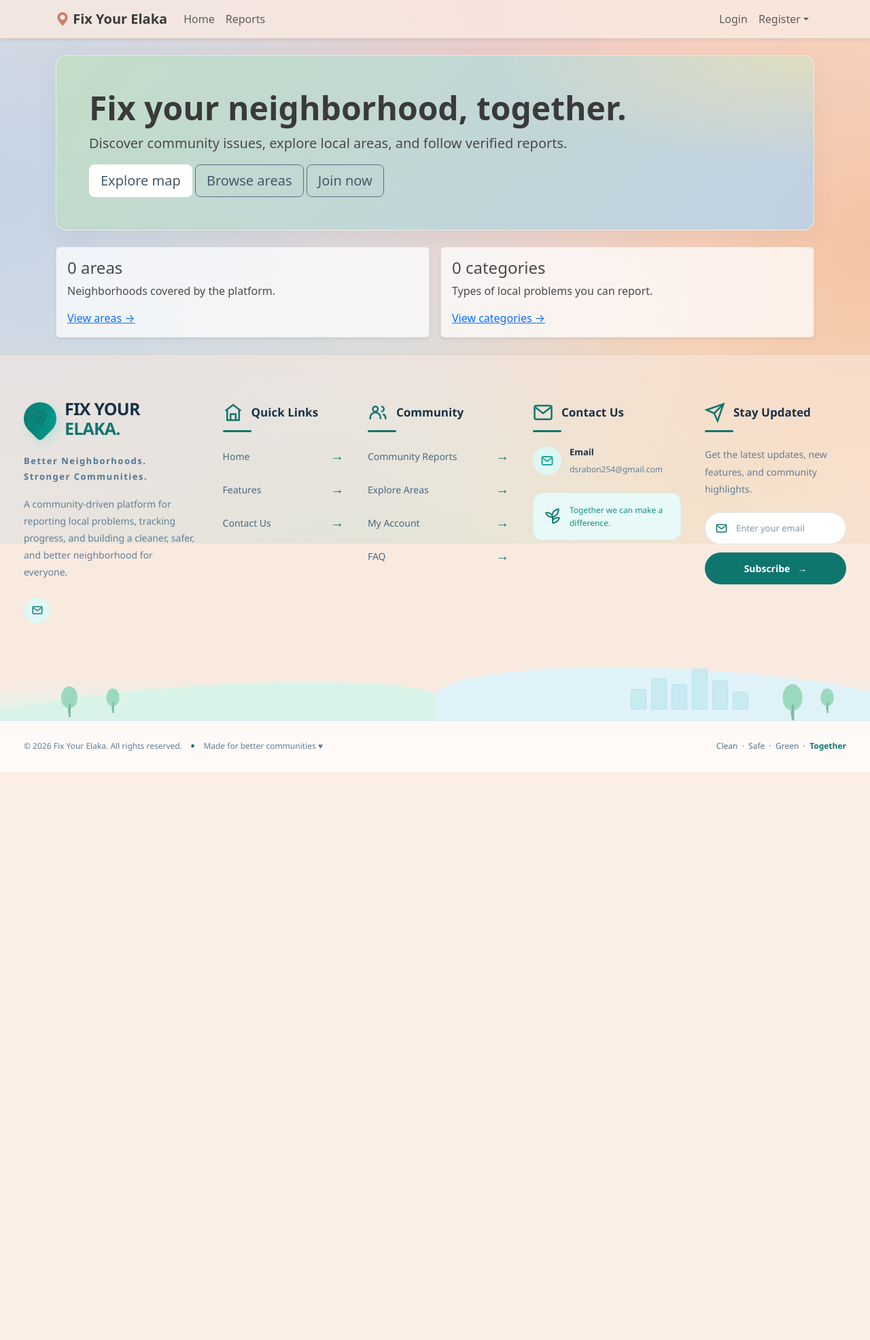
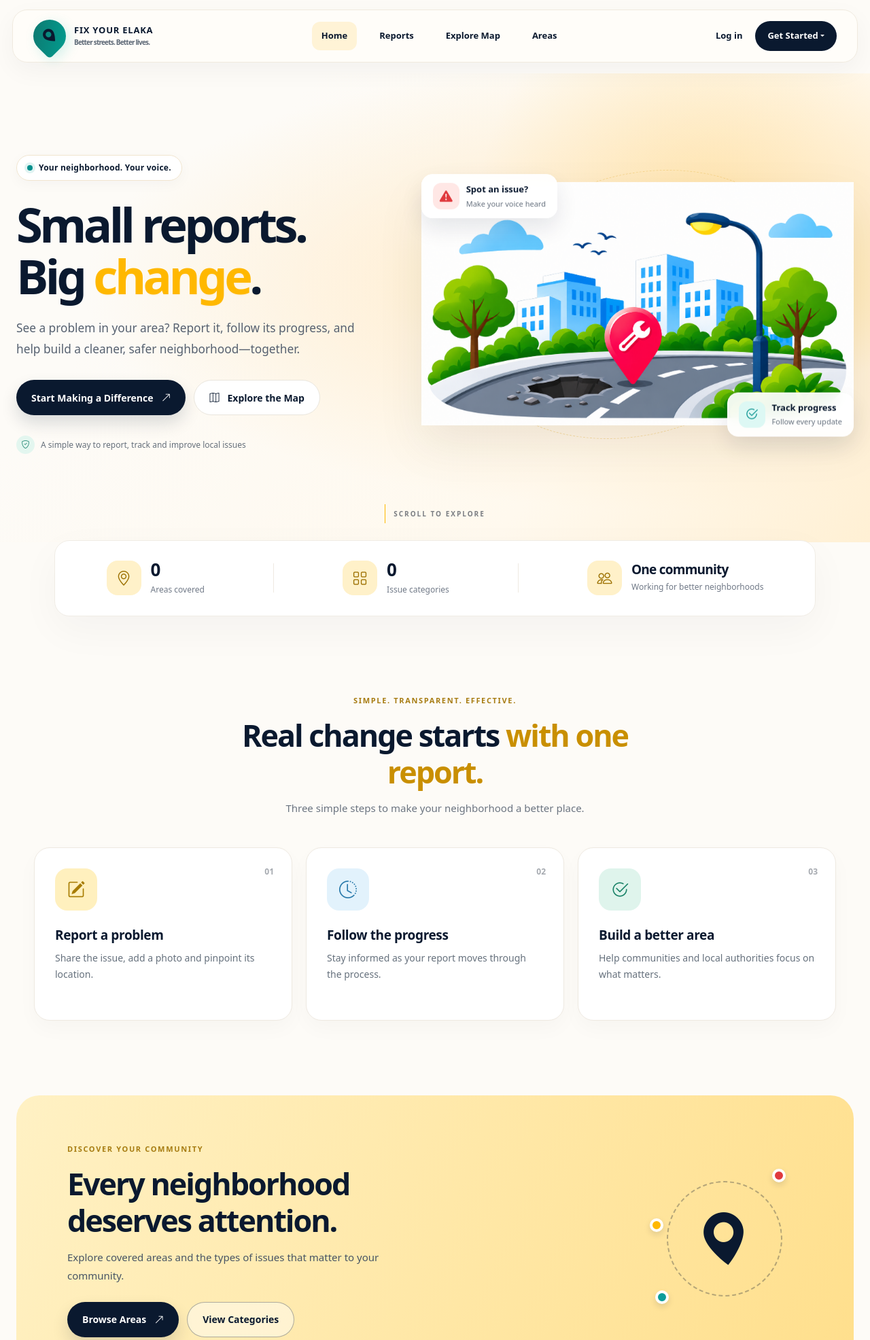
Before and after one commit to AfifaAnjum30/FIX_YOUR_ELAKA, a Django app: page / in a window 1280 px wide. Shown: the top 1972 px of the page at 68% size. Before the commit the page ends 1136 px from the top, so only its background shows below. Run offline with Django 5.2, Linux system fonts and the light colour scheme; data that the repository does not hold is empty; some libraries are stand-ins or nearby versions.

Commit message:
design homepage with premium navbar

```diff
--- /dev/null
+++ b/core/static/core/css/fye-theme.css
@@ -0,0 +1,43 @@
+
+:root {
+    --fye-background: #FDFBF7;
+    --fye-primary: #FFB800;
+    --fye-navy: #0A192F;
+    --fye-danger: #E03A3E;
+    --fye-teal: #008F8C;
+    --fye-white: #FFFFFF;
+    --fye-text: #0A192F;
+}
+
+html,
+body.fye-body {
+    background: var(--fye-background);
+    color: var(--fye-text);
+}
+
+body.fye-body {
+    background-image: none;
+    overflow-x: hidden;
+}
+
+.fye-main {
+    background: var(--fye-background);
+    color: var(--fye-text);
+}
+
+.fye-body .btn-primary {
+    background: var(--fye-navy);
+    border-color: var(--fye-navy);
+    color: white;
+}
+
+.fye-body .btn-primary:hover {
+    background: #183454;
+    border-color: #183454;
+}
+
+.fye-body a:focus-visible,
+.fye-body button:focus-visible {
+    outline: 3px solid var(--fye-primary);
+    outline-offset: 3px;
+}
--- /dev/null
+++ b/core/static/core/js/fye-premium.js
@@ -0,0 +1,22 @@
+document.addEventListener('DOMContentLoaded', () => {
+ const header=document.getElementById('fyeHeader');
+ const onScroll=()=>header?.classList.toggle('is-scrolled',window.scrollY>24);
+ onScroll();window.addEventListener('scroll',onScroll,{passive:true});
+ const nav=document.getElementById('mainNav');
+ if(nav&&window.bootstrap){nav.querySelectorAll('a.nav-link:not(.dropdown-toggle)').forEach(a=>a.addEventListener('click',()=>{if(window.innerWidth<992&&nav.classList.contains('show'))window.bootstrap.Collapse.getOrCreateInstance(nav,{toggle:false}).hide()}));}
+ const reduced=window.matchMedia('(prefers-reduced-motion: reduce)').matches;
+ if(reduced||!window.gsap)return;
+ const gsap=window.gsap;
+ gsap.fromTo('.fye-header',{y:-30,opacity:0},{y:0,opacity:1,duration:.75,ease:'power3.out',clearProps:'transform,opacity'});
+ if(!document.querySelector('.fye-home'))return;
+ gsap.fromTo('.fye-animate-in',{y:30,opacity:0},{y:0,opacity:1,duration:.8,stagger:.13,ease:'power3.out',delay:.12,clearProps:'opacity'});
+ gsap.fromTo('.fye-art-stage',{y:30,scale:.92,opacity:0},{y:0,scale:1,opacity:1,duration:1.1,ease:'power3.out',delay:.15,onComplete:()=>{gsap.to('.fye-art-stage',{y:-10,duration:3,ease:'sine.inOut',yoyo:true,repeat:-1})}});
+ gsap.fromTo('.fye-floating-card',{y:20,opacity:0},{y:0,opacity:1,duration:.8,stagger:.18,delay:.75,onComplete:()=>{gsap.to('.fye-floating-top',{y:-9,duration:2.7,yoyo:true,repeat:-1,ease:'sine.inOut'});gsap.to('.fye-floating-bottom',{y:9,duration:3.1,yoyo:true,repeat:-1,ease:'sine.inOut'})}});
+ const art=document.getElementById('fyeHeroArt'),stage=document.getElementById('fyeArtStage');
+ if(art&&stage&&window.matchMedia('(hover:hover) and (pointer:fine)').matches){
+  art.addEventListener('pointermove',e=>{const r=art.getBoundingClientRect(),x=(e.clientX-r.left)/r.width-.5,y=(e.clientY-r.top)/r.height-.5;gsap.to(stage,{rotateY:x*7,rotateX:-y*5,duration:.55,overwrite:'auto',ease:'power2.out'})});
+  art.addEventListener('pointerleave',()=>gsap.to(stage,{rotateY:0,rotateX:0,duration:.7,ease:'power2.out'}));
+ }
+ if(window.ScrollTrigger){gsap.registerPlugin(window.ScrollTrigger);gsap.utils.toArray('.fye-reveal').forEach(el=>gsap.fromTo(el,{opacity:0,y:35},{opacity:1,y:0,duration:.8,ease:'power2.out',scrollTrigger:{trigger:el,start:'top 90%',once:true}}));
+ gsap.utils.toArray('.fye-count').forEach(el=>{const end=Number(el.dataset.count);if(!Number.isFinite(end)||end<0)return;const obj={v:0};gsap.to(obj,{v:end,duration:1.5,ease:'power2.out',scrollTrigger:{trigger:el,start:'top 95%',once:true},onUpdate:()=>{el.textContent=Math.round(obj.v).toLocaleString()}})})}
+});
--- a/core/templates/core/home.html
+++ b/core/templates/core/home.html
@@ -1,19 +1,42 @@
 {% extends "base.html" %}
 {% load static %}
-{% block title %}Fixyour elaka | Home{% endblock %}
+{% block title %}Fix Your Elaka | Make Change Happen{% endblock %}
 {% block content %}
-<link rel="stylesheet" href="{% static 'core/css/site.css' %}">
-<section class="core-hero p-5 rounded-4 mb-4">
-  <h1 class="display-5 fw-bold">Fix your neighborhood, together.</h1>
-  <p class="lead">Discover community issues, explore local areas, and follow verified reports.</p>
-  <a class="btn btn-light btn-lg" href="{% url 'core:map' %}">Explore map</a>
-  <a class="btn btn-outline-light btn-lg" href="{% url 'core:areas' %}">Browse areas</a>
-  {% if user.is_authenticated and user.is_citizen %}
-  <a class="btn btn-outline-light btn-lg" href="{% url 'reports:create' %}"><i class="bi bi-plus-circle"></i> Report a problem</a> {% endif %}
-  {% if not user.is_authenticated %}<a class="btn btn-outline-light btn-lg" href="{% url 'accounts:register' %}">Join now</a>{% endif %}
-</section>
-<div class="row g-3">
-  <div class="col-md-6"><div class="card shadow-sm"><div class="card-body"><h2 class="h4">{{ area_count }} areas</h2><p>Neighborhoods covered by the platform.</p><a href="{% url 'core:areas' %}">View areas →</a></div></div></div>
-  <div class="col-md-6"><div class="card shadow-sm"><div class="card-body"><h2 class="h4">{{ category_count }} categories</h2><p>Types of local problems you can report.</p><a href="{% url 'core:categories' %}">View categories →</a></div></div></div>
+<div class="fye-home">
+  <section class="fye-hero" aria-labelledby="fye-hero-title">
+    <div class="fye-hero-glow" aria-hidden="true"></div>
+    <div class="fye-hero-inner">
+      <div class="fye-hero-copy">
+        <div class="fye-eyebrow fye-animate-in"><span class="fye-eyebrow-dot"></span> Your neighborhood. Your voice.</div>
+        <h1 id="fye-hero-title" class="fye-animate-in">Small reports.<br>Big <span class="fye-highlight">change<span class="fye-period">.</span></span></h1>
+        <p class="fye-hero-lead fye-animate-in">See a problem in your area? Report it, follow its progress, and help build a cleaner, safer neighborhood—together.</p>
+        <div class="fye-hero-actions fye-animate-in">
+          {% if user.is_authenticated and user.is_citizen %}<a class="fye-button fye-button-dark" href="{% url 'reports:create' %}"><i class="bi bi-plus-circle"></i> Report an Issue <i class="bi bi-arrow-up-right"></i></a>
+          {% elif not user.is_authenticated %}<a class="fye-button fye-button-dark" href="{% url 'accounts:register' %}">Start Making a Difference <i class="bi bi-arrow-up-right"></i></a>
+          {% else %}<a class="fye-button fye-button-dark" href="{% url 'accounts:dashboard' %}">Go to Dashboard <i class="bi bi-arrow-up-right"></i></a>{% endif %}
+          <a class="fye-button fye-button-light" href="{% url 'core:map' %}"><i class="bi bi-map"></i> Explore the Map</a>
+        </div>
+        <div class="fye-hero-trust fye-animate-in"><span class="fye-trust-icon"><i class="bi bi-shield-check"></i></span> A simple way to report, track and improve local issues</div>
+      </div>
+      <div class="fye-hero-art" id="fyeHeroArt">
+        <div class="fye-art-orbit fye-art-orbit-one" aria-hidden="true"></div><div class="fye-art-orbit fye-art-orbit-two" aria-hidden="true"></div>
+        <div class="fye-art-stage" id="fyeArtStage"><img class="fye-city-illustration" src="{% static 'core/img/city-street-repair.png' %}" alt="Illustration of a damaged street, buildings and a repair location marker" fetchpriority="high"></div>
+        <div class="fye-floating-card fye-floating-top"><span class="fye-float-icon fye-red"><i class="bi bi-exclamation-triangle-fill"></i></span><span><strong>Spot an issue?</strong><small>Make your voice heard</small></span></div>
+        <div class="fye-floating-card fye-floating-bottom"><span class="fye-float-icon fye-teal"><i class="bi bi-check2-circle"></i></span><span><strong>Track progress</strong><small>Follow every update</small></span></div>
+      </div>
+    </div>
+    <div class="fye-hero-scroll" aria-hidden="true"><span></span> SCROLL TO EXPLORE</div>
+  </section>
+
+  <section class="fye-stats-wrap fye-reveal" aria-label="Platform coverage">
+    <div class="fye-stats"><div class="fye-stat"><span class="fye-stat-symbol"><i class="bi bi-geo-alt"></i></span><div><strong class="fye-count" data-count="{{ area_count|default:0 }}">{{ area_count|default:0 }}</strong><span>Areas covered</span></div></div><div class="fye-stat-divider"></div><div class="fye-stat"><span class="fye-stat-symbol"><i class="bi bi-grid"></i></span><div><strong class="fye-count" data-count="{{ category_count|default:0 }}">{{ category_count|default:0 }}</strong><span>Issue categories</span></div></div><div class="fye-stat-divider"></div><div class="fye-stat fye-stat-phrase"><span class="fye-stat-symbol"><i class="bi bi-people"></i></span><div><strong>One community</strong><span>Working for better neighborhoods</span></div></div></div>
+  </section>
+
+  <section class="fye-section fye-how" aria-labelledby="fye-how-title">
+    <div class="fye-section-heading fye-reveal"><span class="fye-section-tag">SIMPLE. TRANSPARENT. EFFECTIVE.</span><h2 id="fye-how-title">Real change starts <span>with one report.</span></h2><p>Three simple steps to make your neighborhood a better place.</p></div>
+    <div class="fye-steps"><article class="fye-step fye-reveal"><div class="fye-step-num">01</div><div class="fye-step-icon fye-step-yellow"><i class="bi bi-pencil-square"></i></div><h3>Report a problem</h3><p>Share the issue, add a photo and pinpoint its location.</p></article><article class="fye-step fye-reveal"><div class="fye-step-num">02</div><div class="fye-step-icon fye-step-blue"><i class="bi bi-clock-history"></i></div><h3>Follow the progress</h3><p>Stay informed as your report moves through the process.</p></article><article class="fye-step fye-reveal"><div class="fye-step-num">03</div><div class="fye-step-icon fye-step-green"><i class="bi bi-check2-circle"></i></div><h3>Build a better area</h3><p>Help communities and local authorities focus on what matters.</p></article></div>
+  </section>
+
+  <section class="fye-explore-section"><div class="fye-explore-inner fye-reveal"><div><span class="fye-section-tag">DISCOVER YOUR COMMUNITY</span><h2>Every neighborhood<br>deserves attention.</h2><p>Explore covered areas and the types of issues that matter to your community.</p><div class="fye-explore-actions"><a class="fye-button fye-button-dark" href="{% url 'core:areas' %}">Browse Areas <i class="bi bi-arrow-up-right"></i></a><a class="fye-button fye-button-outline" href="{% url 'core:categories' %}">View Categories</a></div></div><div class="fye-explore-graphic" aria-hidden="true"><div class="fye-graphic-ring"><i class="bi bi-geo-alt-fill"></i></div><span class="fye-graphic-dot dot-a"></span><span class="fye-graphic-dot dot-b"></span><span class="fye-graphic-dot dot-c"></span></div></div></section>
 </div>
 {% endblock %}
--- a/templates/base.html
+++ b/templates/base.html
@@ -9,78 +9,48 @@
   <link href="https://cdn.jsdelivr.net/npm/bootstrap-icons@1.11.3/font/bootstrap-icons.css" rel="stylesheet">
   <link rel="stylesheet" href="{% static 'core/css/ink-wash.css' %}">
   <link rel="stylesheet" href="{% static 'core/css/pastel-theme.css' %}">
+  <link rel="stylesheet" href="{% static 'core/css/fye-premium.css' %}">
+  <link rel="stylesheet" href="{% static 'core/css/fye-theme.css' %}">
   {% block extra_head %}{% endblock %}
 
 </head>
-<body class="pastel-body d-flex flex-column min-vh-100">
+<body class="fye-body d-flex flex-column min-vh-100">
 
-<nav class="navbar navbar-expand-lg navbar-dark bg-primary shadow-sm">
-  <div class="container">
-    <a class="navbar-brand fw-bold" href="{% url 'home' %}">
-      <i class="bi bi-geo-alt-fill"></i> Fix Your Elaka
-    </a>
-    <button class="navbar-toggler" type="button" data-bs-toggle="collapse" data-bs-target="#mainNav"
-            aria-controls="mainNav" aria-expanded="false" aria-label="Toggle navigation">
-      <span class="navbar-toggler-icon"></span>
-    </button>
-
+<header class="fye-header" id="fyeHeader">
+  <nav class="navbar navbar-expand-lg fye-nav" aria-label="Main navigation">
+    <div class="container-fluid fye-nav-content">
+      <a class="navbar-brand fye-logo" href="{% url 'home' %}"><span class="fye-logo-icon"><i class="bi bi-geo-alt-fill"></i></span><span><strong>FIX YOUR ELAKA</strong><small>Better streets. Better lives.</small></span></a>
+      <button class="navbar-toggler fye-toggler" type="button" data-bs-toggle="collapse" data-bs-target="#mainNav" aria-controls="mainNav" aria-expanded="false" aria-label="Toggle navigation"><span class="navbar-toggler-icon"></span></button>
       <div class="collapse navbar-collapse" id="mainNav">
-      <ul class="navbar-nav me-auto">
-        <li class="nav-item"><a class="nav-link" href="{% url 'home' %}">Home</a></li>
+        <ul class="navbar-nav mx-lg-auto fye-links">
+          <li class="nav-item"><a class="nav-link {% if request.resolver_match.url_name == 'home' %}active{% endif %}" href="{% url 'home' %}">Home</a></li>
           <li class="nav-item"><a class="nav-link" href="{% url 'reports:list' %}">Reports</a></li>
-
+          <li class="nav-item"><a class="nav-link" href="{% url 'core:map' %}">Explore Map</a></li>
+          <li class="nav-item"><a class="nav-link" href="{% url 'core:areas' %}">Areas</a></li>
           {% if user.is_authenticated %}
-          <li class="nav-item">
-            <a class="nav-link" href="{% url 'accounts:dashboard' %}">
-              {% if user.is_platform_admin %}Pending Authorities{% else %}Dashboard{% endif %}
-            </a>
-          </li>
-          {% if user.is_staff %}
-            <li class="nav-item"><a class="nav-link" href="{% url 'admin:index' %}">Django Admin</a></li>
-          {% endif %}
+          <li class="nav-item"><a class="nav-link" href="{% url 'accounts:dashboard' %}">{% if user.is_platform_admin %}Pending Authorities{% else %}Dashboard{% endif %}</a></li>
+          {% if user.is_staff %}<li class="nav-item"><a class="nav-link" href="{% url 'admin:index' %}">Admin</a></li>{% endif %}
           {% endif %}
         </ul>
-
-      <ul class="navbar-nav ms-auto align-items-lg-center">
+        <ul class="navbar-nav fye-nav-actions align-items-lg-center">
           {% if user.is_authenticated %}
-          <li class="nav-item dropdown">
-            <a class="nav-link dropdown-toggle" href="#" role="button" data-bs-toggle="dropdown" aria-expanded="false">
-              <i class="bi bi-person-circle"></i> {{ user.get_short_name|default:user.username }}
-              <span class="badge text-bg-light text-primary ms-1">{{ user.get_role_display }}</span>
-            </a>
-            <ul class="dropdown-menu dropdown-menu-end">
-              <li><a class="dropdown-item" href="{% url 'accounts:profile' %}">Profile</a></li>
-              <li><a class="dropdown-item" href="{% url 'accounts:password_change' %}">Change password</a></li>
-              <li><hr class="dropdown-divider"></li>
-              <li>
-                {# Django 5+: logout must be a POST request #}
-                <form method="post" action="{% url 'accounts:logout' %}">
-                  {% csrf_token %}
-                  <button type="submit" class="dropdown-item text-danger">
-                    <i class="bi bi-box-arrow-right"></i> Logout
-                  </button>
-                </form>
+          <li class="nav-item dropdown"><a class="nav-link dropdown-toggle fye-user-pill" href="#" role="button" data-bs-toggle="dropdown" aria-expanded="false"><i class="bi bi-person-circle"></i> {{ user.get_short_name|default:user.username }} <span class="fye-role">{{ user.get_role_display }}</span></a>
+            <ul class="dropdown-menu dropdown-menu-end"><li><a class="dropdown-item" href="{% url 'accounts:profile' %}">Profile</a></li><li><a class="dropdown-item" href="{% url 'accounts:password_change' %}">Change password</a></li><li><hr class="dropdown-divider"></li><li><form method="post" action="{% url 'accounts:logout' %}">{% csrf_token %}<button class="dropdown-item text-danger" type="submit">Logout</button></form></li></ul>
           </li>
-            </ul>
-          </li>
+          {% if user.is_citizen %}<li class="nav-item"><a class="nav-link fye-nav-cta" href="{% url 'reports:create' %}">Report an Issue <i class="bi bi-arrow-up-right"></i></a></li>{% endif %}
           {% else %}
-          <li class="nav-item"><a class="nav-link" href="{% url 'accounts:login' %}">Login</a></li>
-          <li class="nav-item dropdown">
-            <a class="nav-link dropdown-toggle" href="#" role="button" data-bs-toggle="dropdown" aria-expanded="false">Register</a>
-            <ul class="dropdown-menu dropdown-menu-end">
-              <li><a class="dropdown-item" href="{% url 'accounts:register' %}">As a Citizen</a></li>
-              <li><a class="dropdown-item" href="{% url 'accounts:authority_register' %}">As an Authority</a></li>
-            </ul>
-          </li>
+          <li class="nav-item"><a class="nav-link fye-login" href="{% url 'accounts:login' %}">Log in</a></li>
+          <li class="nav-item dropdown"><a class="nav-link dropdown-toggle fye-nav-cta" href="#" role="button" data-bs-toggle="dropdown" aria-expanded="false">Get Started</a><ul class="dropdown-menu dropdown-menu-end"><li><a class="dropdown-item" href="{% url 'accounts:register' %}">Register as Citizen</a></li><li><a class="dropdown-item" href="{% url 'accounts:authority_register' %}">Register as Authority</a></li></ul></li>
           {% endif %}
         </ul>
       </div>
     </div>
   </nav>
+</header>
 
-<main class="container py-4 flex-grow-1">
+<main class="container-fluid px-0 flex-grow-1 fye-main">
   {# Django messages -> Bootstrap alerts (MESSAGE_TAGS maps error -> danger in settings.py) #}
-  {% if messages %}
+  <div class="container pt-3">{% if messages %}
     {% for message in messages %}
       <div class="alert alert-{{ message.tags|default:'info' }} alert-dismissible fade show" role="alert">
         {{ message }}
@@ -89,11 +59,15 @@
     {% endfor %}
   {% endif %}
 
+  </div>
   {% block content %}{% endblock %}
 </main>
 
 {% include "includes/footer.html" %}
 <script src="https://cdn.jsdelivr.net/npm/bootstrap@5.3.3/dist/js/bootstrap.bundle.min.js"></script>
+<script src="https://cdn.jsdelivr.net/npm/gsap@3.12.7/dist/gsap.min.js" defer></script>
+<script src="https://cdn.jsdelivr.net/npm/gsap@3.12.7/dist/ScrollTrigger.min.js" defer></script>
+<script src="{% static 'core/js/fye-premium.js' %}" defer></script>
 {% block extra_js %}{% endblock %}
 </body>
 </html>
```
Also changed, not shown: core/static/core/css/fye-premium.css (added), core/static/core/img/city-street-repair.png (added). Lines whose indentation alone changed are shown as unchanged.
